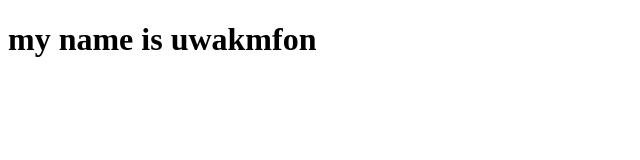
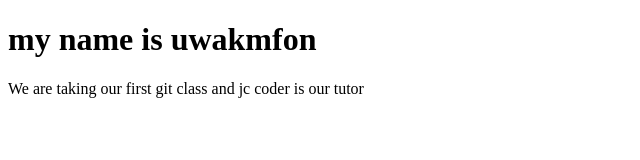
Before and after one commit to Uwakmfon-Ekong/first-git, a plain HTML site: page index.html in a window 1280 px wide. Shown: the whole page, without its empty margins (0-640 px from the left). Drawn offline with Linux system fonts and the light colour scheme.

Commit message:
update project

```diff
--- a/index.html
+++ b/index.html
@@ -7,5 +7,6 @@
 </head>
 <body>
     <h1>my name is uwakmfon</h1>
+    <p>We are taking our first git class and jc coder is our tutor</p>
 </body>
 </html>
```
